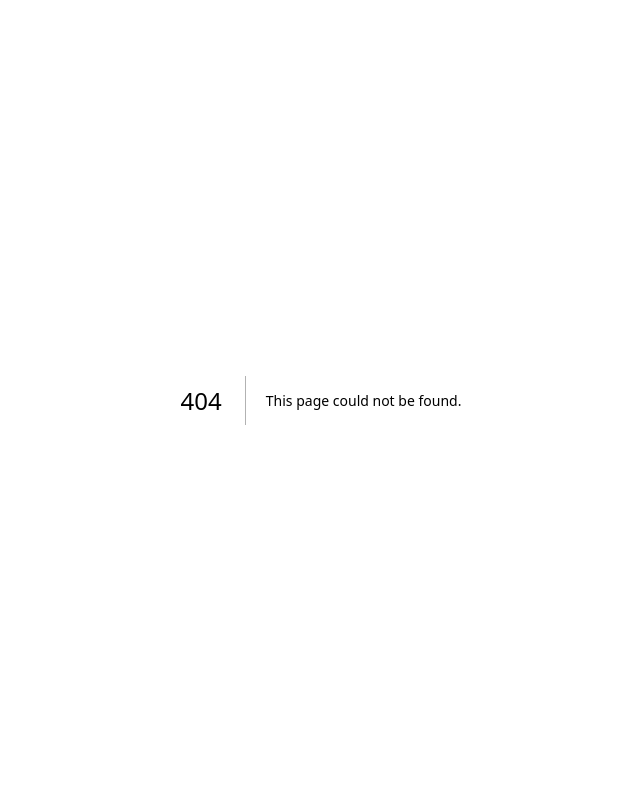
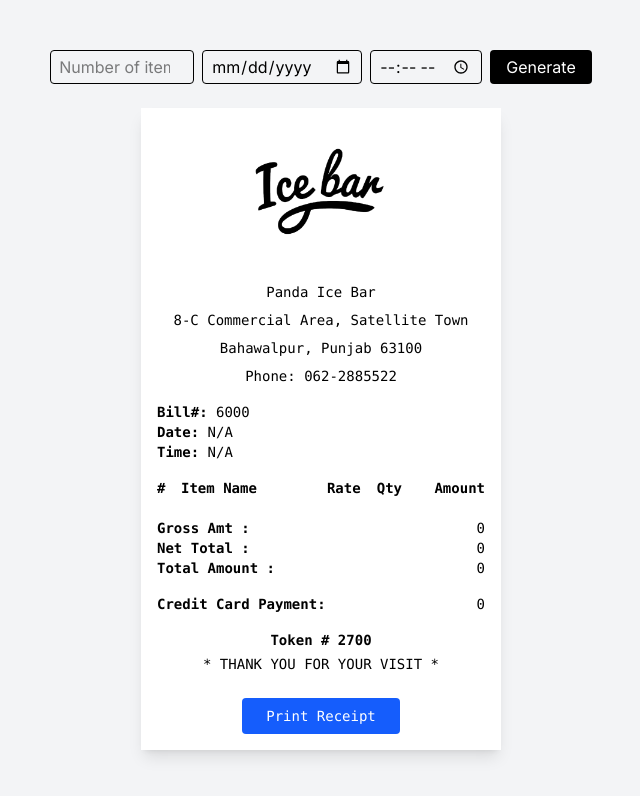
Before and after one commit to umayrrnaqvi/receipt-waitrose, a Next.js app: page /icebar in a window 1280 px wide. Before the commit this address had no page. Shown: the top 796 px of the page, without its empty margins (319-959 px from the left). Built offline with nearby package versions, Linux system fonts and the light colour scheme.

Commit message:
adds icebar

```diff
--- /dev/null
+++ b/app/icebar/page.jsx
@@ -0,0 +1,240 @@
+"use client";
+import React, { useState, useEffect } from "react";
+import Image from "next/image";
+import Icebar from "../../public/icebar.png";
+
+const PandaIcebarReceipt = () => {
+    const [billNo, setBillNo] = useState(6000);
+    const [tokenNo, setTokenNo] = useState(2700);
+    const [date, setDate] = useState("");
+    const [time, setTime] = useState("");
+    const [items, setItems] = useState([]);
+    const [numItems, setNumItems] = useState();
+
+    // ✅ Load saved BillNo and TokenNo from localStorage
+    useEffect(() => {
+        const savedBillNo = localStorage.getItem("billNo");
+        const savedTokenNo = localStorage.getItem("tokenNo");
+
+        if (savedBillNo) setBillNo(Number(savedBillNo));
+        if (savedTokenNo) setTokenNo(Number(savedTokenNo));
+    }, []);
+
+    // ✅ Save BillNo and TokenNo into localStorage whenever they change
+    useEffect(() => {
+        localStorage.setItem("billNo", billNo);
+    }, [billNo]);
+
+    useEffect(() => {
+        localStorage.setItem("tokenNo", tokenNo);
+    }, [tokenNo]);
+
+    // Predefined Sweet Creme menu
+    const menuItems = [
+        { name: "Leemne Mint", rate: 140, unit: "ltr" },
+        { name: "Pineapple Ice Cream", rate: 120, unit: "kg" },
+        { name: "Dates Shake", rate: 160, unit: "ltr" },
+        { name: "Tuti Frutti", rate: 130, unit: "kg" },
+        { name: "Tofu", rate: 70, unit: "kg" },
+        { name: "Cotton Candy", rate: 160, unit: "kg" },
+        { name: "Apple Juice Premium", rate: 200, unit: "ltr" },
+        { name: "Canned Beans", rate: 80, unit: "kg" },
+        { name: "Strawberry Ice Cream", rate: 150, unit: "kg" },
+        { name: "Banana Shake", rate: 115, unit: "ltr" },
+        { name: "Watermelon Juice", rate: 110, unit: "ltr" },
+        { name: "Blueberry Burst", rate: 170, unit: "ltr" },
+        { name: "Peach Mart", rate: 125, unit: "kg" },
+        { name: "Mocha Fudge", rate: 180, unit: "kg" },
+        { name: "Pineapple Juice", rate: 90, unit: "ltr" },
+    ];
+
+    // Format date
+    const formatDate = (inputDate) => {
+        if (!inputDate) return "N/A";
+        const [year, month, day] = inputDate.split("-");
+        return `${day}/${month}/${year}`;
+    };
+
+    // Format time with seconds + AM/PM
+    const formatTime = (inputTime) => {
+        if (!inputTime) return "N/A";
+        const [hours, minutes] = inputTime.split(":");
+        const date = new Date();
+        date.setHours(Number(hours));
+        date.setMinutes(Number(minutes));
+        date.setSeconds(0);
+
+        return date.toLocaleTimeString("en-US", {
+            hour: "2-digit",
+            minute: "2-digit",
+            second: "2-digit",
+            hour12: true,
+        });
+    };
+
+    // ✅ Generate random items with a max limit of 15
+    const generateItems = () => {
+        const n = Math.max(1, numItems || 1); // no upper cap
+        let generated = [];
+
+        for (let i = 0; i < n; i++) {
+            const randomItem = menuItems[Math.floor(Math.random() * menuItems.length)];
+            generated.push({
+                ...randomItem,
+                qty: 1,
+            });
+        }
+
+        setItems(generated);
+    };
+
+
+
+    // Calculate totals
+    const grossAmount = items.reduce(
+        (total, item) => total + item.rate * item.qty,
+        0
+    );
+
+    // ✅ Print + Increment + Save
+    const handlePrint = () => {
+        window.print();
+        setBillNo((prev) => prev + 2); // ✅ adds +2 on Bill No
+        setTokenNo((prev) => prev + 1); // ✅ adds +1 on Token No
+    };
+
+    return (
+        <div className="flex flex-col justify-center items-center min-h-screen bg-gray-100 p-4">
+            {/* Inputs Section */}
+            <div className="mb-6 flex gap-2 flex-wrap">
+                <input
+                    type="number"
+                    placeholder="Number of items"
+                    value={numItems}
+                    min="1"
+                    onChange={(e) => setNumItems(Number(e.target.value))}
+                    className="border px-2 py-1 rounded w-36"
+                />
+                <input
+                    type="date"
+                    value={date}
+                    onChange={(e) => setDate(e.target.value)}
+                    className="border px-2 py-1 rounded w-40"
+                />
+                <input
+                    type="time"
+                    value={time}
+                    onChange={(e) => setTime(e.target.value)}
+                    className="border px-2 py-1 rounded w-28"
+                />
+                <button
+                    onClick={generateItems}
+                    className="bg-black text-white px-4 py-1 rounded"
+                >
+                    Generate
+                </button>
+            </div>
+
+            {/* Receipt */}
+            <div className="bg-white w-[360px] p-4 text-sm font-mono shadow-lg">
+                {/* Header */}
+                {/* Header */}
+                <div className="text-center pb-2">
+                    <Image
+                        src={Icebar}
+                        width={150}
+                        alt="sweet Logo"
+                        className="mx-auto"
+                        priority
+                    />
+                    <p className="text-md pt-2">Panda Ice Bar</p>
+                    <p className="text-md pt-2">8-C Commercial Area, Satellite Town</p>
+                    <p className="text-md pt-2">Bahawalpur, Punjab 63100</p>
+                    <p className="text-md pt-2">Phone: 062-2885522</p>
+                </div>
+
+
+                {/* Bill Info */}
+                <div className="mt-2 text-md pb-2">
+                    <p>
+                        <span className="font-bold">Bill#:</span> <span>{billNo}</span>
+                    </p>
+                    <p>
+                        <span className="font-bold">Date:</span> {formatDate(date)}
+                    </p>
+                    <p>
+                        <span className="font-bold">Time:</span> {formatTime(time)}
+                    </p>
+                </div>
+
+                {/* Items Table */}
+                <table className="w-full mt-2 pb-2">
+                    <thead>
+                        <tr className="text-left">
+                            <th className="w-6">#</th>
+                            <th>Item Name</th>
+                            <th className="text-right">Rate</th>
+                            <th className="text-right">Qty</th>
+                            <th className="text-right">Amount</th>
+                        </tr>
+                    </thead>
+                    <tbody>
+                        {items.map((item, i) => (
+                            <tr key={i}>
+                                <td>{i + 1}</td>
+                                <td className="w-[150px]">{item.name}</td>
+                                <td className="text-right w-[50px]">
+                                    {item.rate}( {item.unit})
+                                </td>
+                                <td className="text-right">{item.qty}</td>
+                                <td className="text-right">{item.rate * item.qty}</td>
+                            </tr>
+                        ))}
+                    </tbody>
+                </table>
+
+                {/* Totals */}
+                <div className="mt-5 pb-2">
+                    <p className="flex justify-between">
+                        <span className="font-bold">Gross Amt : </span>
+                        <span>{grossAmount}</span>
+                    </p>
+                    <p className="flex justify-between">
+                        <span className="font-bold">Net Total :</span>{" "}
+                        <span>{grossAmount}</span>
+                    </p>
+                    <p className="flex justify-between">
+                        <span className="font-bold">Total Amount :</span>{" "}
+                        <span>{grossAmount}</span>
+                    </p>
+                </div>
+
+                {/* Payment Info */}
+                <div className="mt-2 pb-2">
+                    <p className="flex justify-between">
+                        <span className="font-bold">Credit Card Payment:</span>{" "}
+                        <span>{grossAmount}</span>
+                    </p>
+                </div>
+
+                {/* Footer */}
+                <div className="text-center mt-2">
+                    <p className="font-bold">Token # {tokenNo}</p>
+                    <p className="mt-1 text-md">* THANK YOU FOR YOUR VISIT *</p>
+                </div>
+
+                {/* Print Button */}
+                <div className="mt-6 flex justify-center no-print">
+                    <button
+                        onClick={handlePrint}
+                        className="bg-blue-600 text-white px-6 py-2 rounded hover:bg-blue-700"
+                    >
+                        Print Receipt
+                    </button>
+                </div>
+            </div>
+        </div>
+    );
+};
+
+export default PandaIcebarReceipt;
```
Also changed, not shown: public/icebar.png (added).
